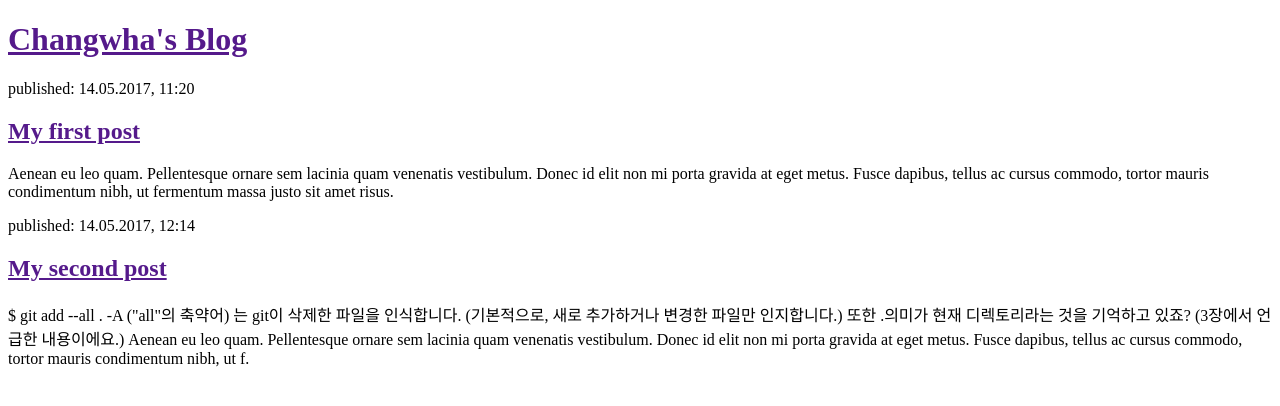
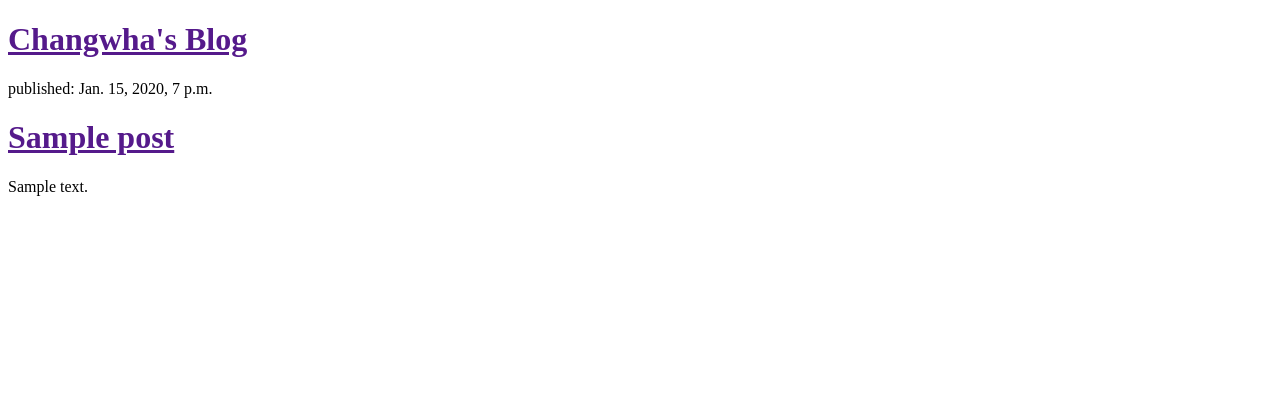
Before and after one commit to changwhaj/my-first-blog, a Django app: template blog/templates/blog/post_list.html in a window 1280 px wide. Shown: the top 406 px of the page. Run offline with Django 3.2, Linux system fonts and the light colour scheme; the template is opened without the code that fills it: values that come from a table or form of the project are taken from there, others are empty; tables that the repository leaves empty hold one stand-in row (values such as "Sample post").

Commit message:
Modified templates to display posts from database.

```diff
--- a/blog/templates/blog/post_list.html
+++ b/blog/templates/blog/post_list.html
@@ -5,23 +5,18 @@
     <title>Changwhaj's Blog</title>
 </head>
 <body>
+
     <div>
         <h1><a href="">Changwha's Blog</a></h1>
     </div>
 
-    <div>
-        <p>published: 14.05.2017, 11:20</p>
-        <h2><a href="">My first post</a></h2>
-        <p>Aenean eu leo quam. Pellentesque ornare sem lacinia quam venenatis vestibulum. Donec id elit non mi porta gravida at eget metus. Fusce dapibus, tellus ac cursus commodo, tortor mauris condimentum nibh, ut fermentum massa justo sit amet risus.</p>
-    </div>
+    {% for post in posts %}
+        <div>
+            <p>published: {{ post.published_date }}</p>
+            <h1><a href="">{{ post.title }}</a></h1>
+            <p>{{ post.text|linebreaksbr }}</p>
+        </div>
+    {% endfor %}
 
-    <div>
-        <p>published: 14.05.2017, 12:14</p>
-        <h2><a href="">My second post</a></h2>
-        <p>
-            $ git add --all .
--A ("all"의 축약어) 는 git이 삭제한 파일을 인식합니다. (기본적으로, 새로 추가하거나 변경한 파일만 인지합니다.) 또한 .의미가 현재 디렉토리라는 것을 기억하고 있죠? (3장에서 언급한 내용이에요.)
-            Aenean eu leo quam. Pellentesque ornare sem lacinia quam venenatis vestibulum. Donec id elit non mi porta gravida at eget metus. Fusce dapibus, tellus ac cursus commodo, tortor mauris condimentum nibh, ut f.</p>
-    </div>
 </body>
 </html>
--- a/mysite/settings.py
+++ b/mysite/settings.py
@@ -25,7 +25,7 @@ SECRET_KEY = 'cn7n@i$ja*sr*68m#gs21+)fza6pzv%hw21w3!r#y%lj0%l#5x'
 # SECURITY WARNING: don't run with debug turned on in production!
 DEBUG = True
 
-ALLOWED_HOSTS = [ 'http://changwhaj.pythonanywhere.com/' ]
+ALLOWED_HOSTS = []
 
 
 # Application definition
```
Also changed, not shown: blog/views.py (+4 -3 lines).
